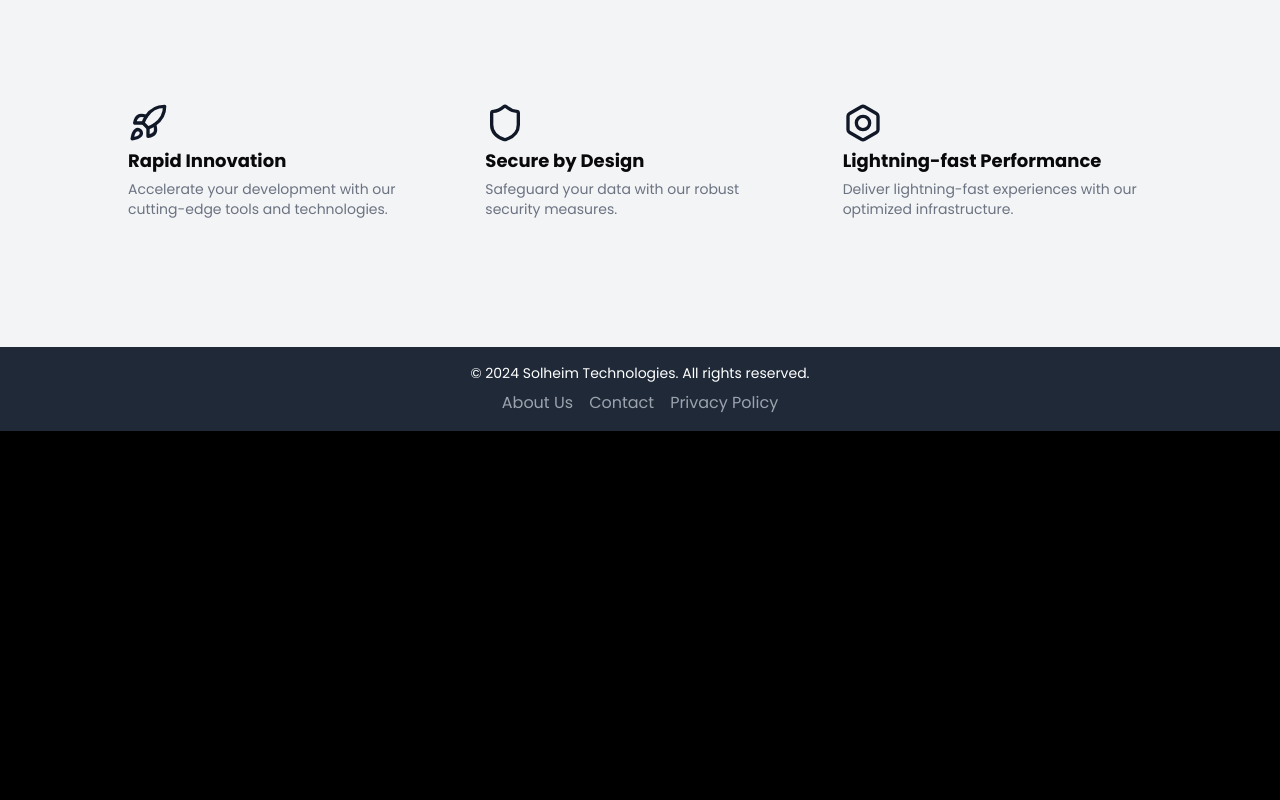
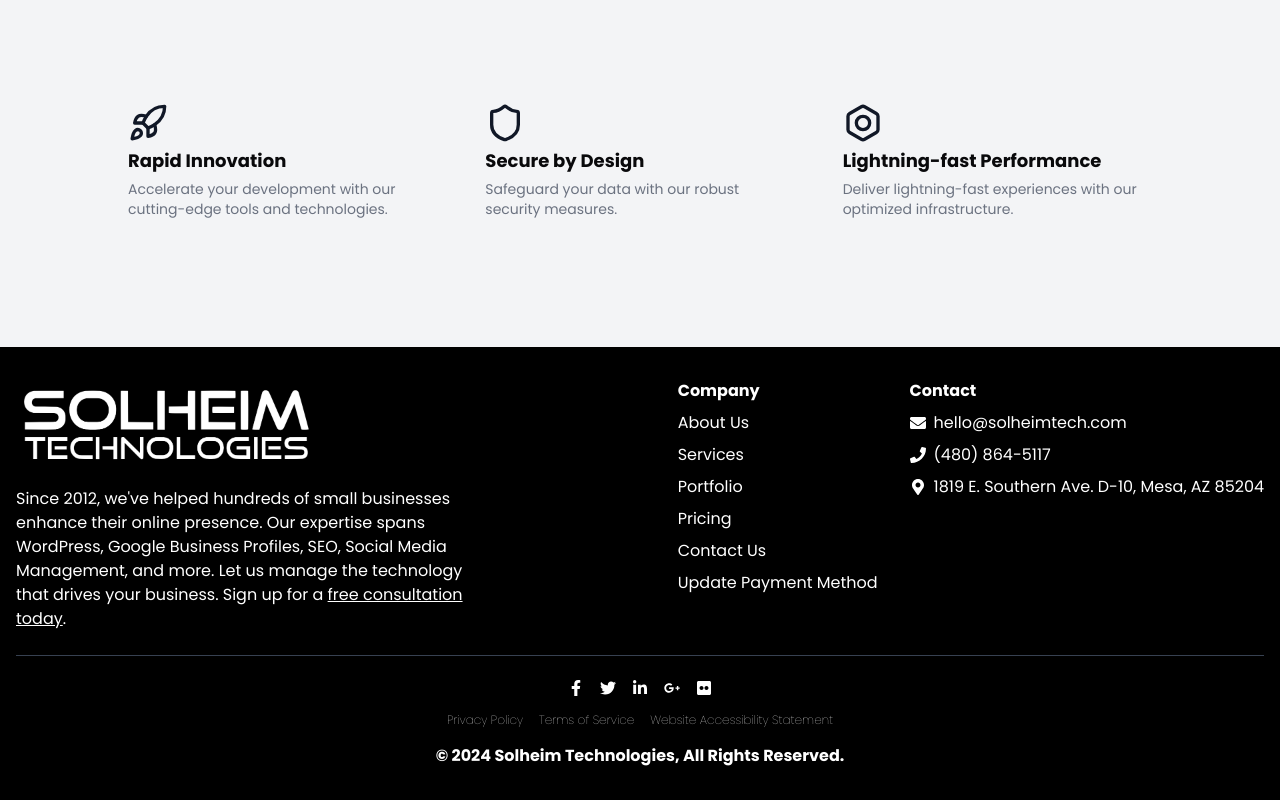
Before and after one commit to solheimtech/solheim-tech, a Next.js app: page / in a window 1280 px wide. Shown: the part 993-1793 px from the top of the page. Before the commit the page ends 1424 px from the top, so only its background shows below. Built offline with nearby package versions, Linux system fonts and the light colour scheme.

Commit message:
updated Footer content

```diff
--- a/app/components/Footer.tsx
+++ b/app/components/Footer.tsx
@@ -1,14 +1,70 @@
+// components/Footer.tsx
+"use client"
 import React from 'react';
+import Image from 'next/image';
+import Link from 'next/link';
+import { FaEnvelope, FaPhone, FaMapMarkerAlt, FaFacebookF, FaTwitter, FaLinkedinIn, FaGooglePlusG, FaFlickr } from 'react-icons/fa';
+import logo from '../../public/Solheim-Technologies-Banner.png';
 
-const Footer: React.FC = () => {
+const Footer = () => {
   return (
-    <footer className="bg-gray-800 text-white py-4">
-      <div className="container mx-auto text-center">
-        <p className="text-sm">&copy; {new Date().getFullYear()} Solheim Technologies. All rights reserved.</p>
-        <div className="mt-2">
-          <a href="/about" className="text-gray-400 hover:text-white mx-2">About Us</a>
-          <a href="/contact" className="text-gray-400 hover:text-white mx-2">Contact</a>
-          <a href="/privacy" className="text-gray-400 hover:text-white mx-2">Privacy Policy</a>
+    <footer className="bg-black text-white py-8">
+      <div className="container mx-auto px-4">
+        <div className="flex flex-col md:flex-row justify-between items-center md:items-start space-y-6 md:space-y-0">
+          <div className="flex flex-col items-center md:items-start text-center md:text-left">
+            <Link href="/" className="flex items-center mb-4" prefetch={false}>
+              <Image src={logo} alt="Solheim Technologies Banner Logo" width={300} height={300} className="filter invert" />
+            </Link>
+            <p className="max-w-md text-center md:text-left">
+              Since 2012, we&apos;ve helped hundreds of small businesses enhance their online presence. Our expertise spans WordPress, Google Business Profiles, SEO, Social Media Management, and more. Let us manage the technology that drives your business. Sign up for a <Link href="/free-consult"><span className='underline hover:text-blue-500'>free consultation today</span></Link>.
+            </p>
+          </div>
+          <div className="flex flex-col md:flex-row space-y-4 md:space-y-0 md:space-x-8">
+            <ul className="space-y-2 text-center md:text-left">
+                <p className='text-white font-bold'>Company</p>
+                <li><Link href="/about">About Us</Link></li>
+                <li><Link href="/services">Services</Link></li>
+                <li><Link href="/portfolio">Portfolio</Link></li>
+                <li><Link href="/pricing">Pricing</Link></li>
+                <li><Link href="/contact">Contact Us</Link></li>
+                <li><Link href="/update-payment-method">Update Payment Method</Link></li>
+            </ul>
+            <ul className="space-y-2 text-center md:text-left">
+                <p className='text-white font-bold'>Contact</p>
+                <li className="flex items-center justify-center md:justify-start">
+                    <FaEnvelope className="mr-2" />
+                    <a href="mailto:hello@solheimtech.com" className="hover:underline">
+                        hello@solheimtech.com
+                    </a>
+                </li>
+                <li className="flex items-center justify-center md:justify-start">
+                    <FaPhone className="mr-2" />
+                    <a href="tel:+14808645117" className="hover:underline">
+                        (480) 864-5117
+                    </a>
+                </li>
+                <li className="flex items-center justify-center md:justify-start">
+                    <FaMapMarkerAlt className="mr-2" />
+                    1819 E. Southern Ave. D-10, Mesa, AZ 85204
+                </li>
+            </ul>
+          </div>
+        </div>
+        <hr className="my-6 border-t border-gray-700" />
+        <div className="flex flex-col items-center">
+          <div className="flex space-x-4 mb-4">
+            <a href="#" className="text-white"><FaFacebookF /></a>
+            <a href="#" className="text-white"><FaTwitter /></a>
+            <a href="#" className="text-white"><FaLinkedinIn /></a>
+            <a href="#" className="text-white"><FaGooglePlusG /></a>
+            <a href="#" className="text-white"><FaFlickr /></a>
+          </div>
+          <div className="flex flex-col md:flex-row space-y-2 md:space-y-0 md:space-x-4 mb-4 text-center md:text-left">
+            <Link href="/privacy-policy" className="text-white hover:underline font-thin text-xs">Privacy Policy</Link>
+            <Link href="/terms-of-service" className="text-white hover:underline font-thin text-xs">Terms of Service</Link>
+            <Link href="/website-accessibility-statement" className="text-white hover:underline font-thin text-xs">Website Accessibility Statement</Link>
+          </div>
+          <p className='font-bold text-center md:text-left'>© 2024 Solheim Technologies, All Rights Reserved.</p>
         </div>
       </div>
     </footer>
```
